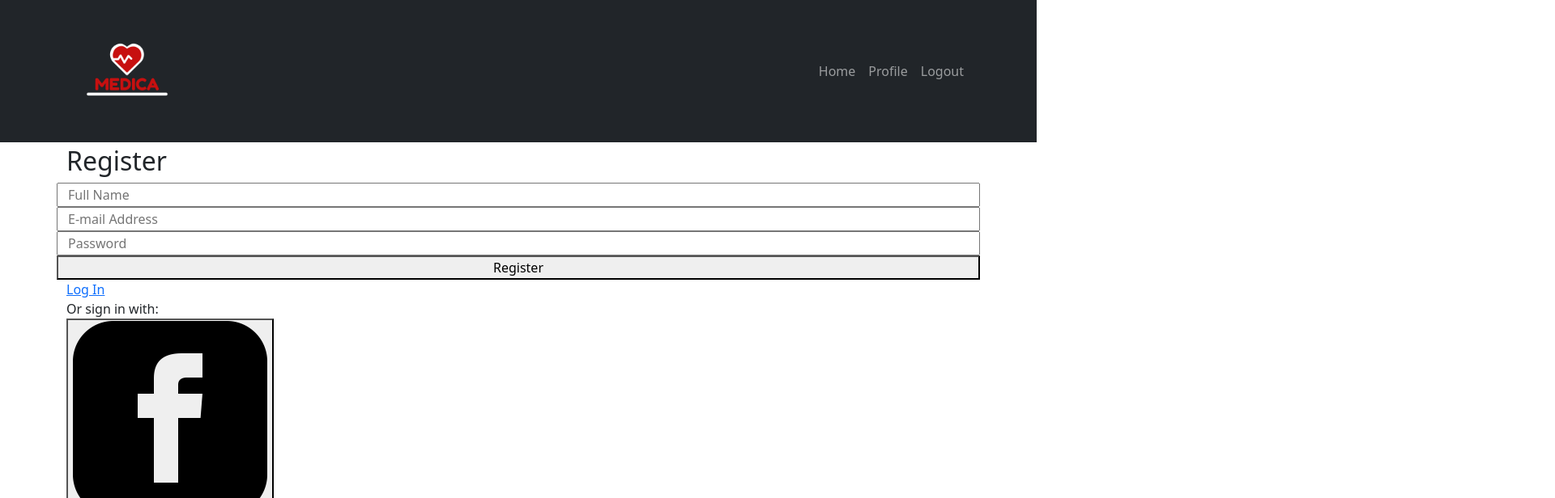
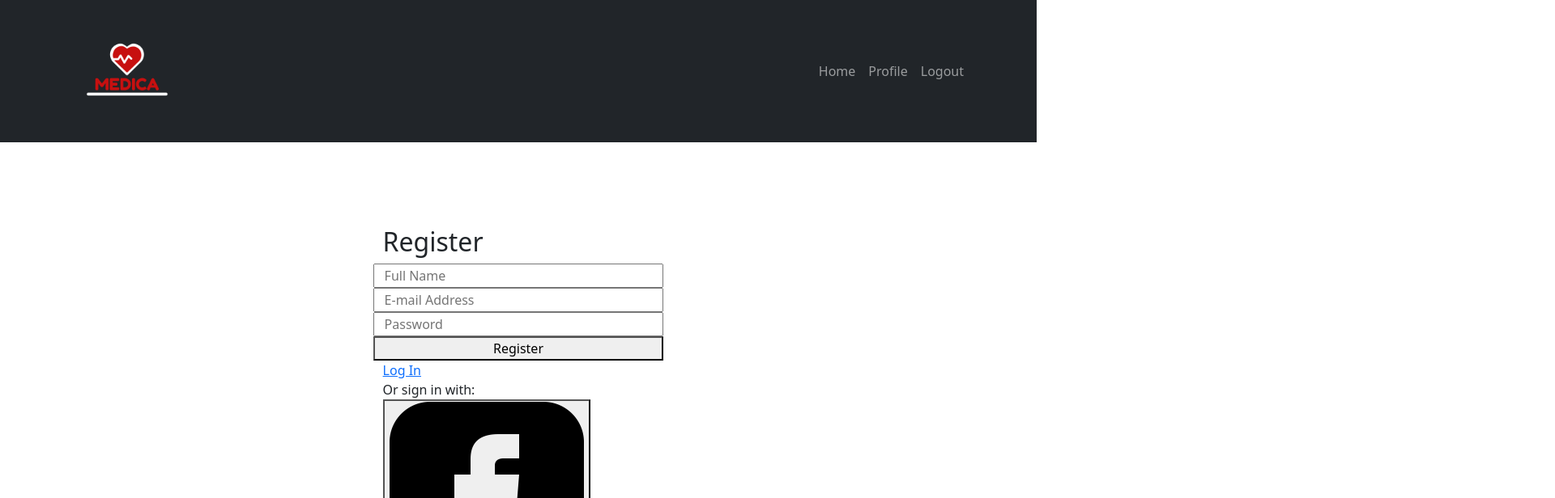
Before and after one commit to andycarl2014/MEDICA, a React (Create React App) app: page /#/register in a window 1280 px wide. Shown: the top 616 px of the page at 81% size, 1920 px wide, since content can reach past the window. Built offline with nearby package versions, Linux system fonts and the light colour scheme; no server answers.

Commit message:
2stchange

```diff
--- a/package.json
+++ b/package.json
@@ -1,5 +1,5 @@
 {
-	"homepage": "http://atfpractica.me/bagpl",
+	"homepage": "https://andycarl2014.github.io/MEDICA",
 	"name": "bagpl",
 	"version": "0.1.0",
 	"private": true,
--- a/src/Components/Navbar/Navbar.js
+++ b/src/Components/Navbar/Navbar.js
@@ -14,7 +14,7 @@ function Navbarr() {
 						style={{ width: '150px', height: '150px' }}
 					></img>
 				</Navbar.Brand>
-				<Nav className='me-auto'>
+				<Nav>
 					<Nav.Link href='#/dashboard'>Home</Nav.Link>
 					<Nav.Link href='#/profile'>Profile</Nav.Link>
 					<Nav.Link href='#' onClick={logout}>
--- a/src/Components/Register/Register.js
+++ b/src/Components/Register/Register.js
@@ -28,7 +28,7 @@ const Register = () => {
 	return (
 		<div id='loginform'>
 			<h2 id='headerTitle'>Register</h2>
-			<div className='row row2'>
+			<div className='row '>
 				<input
 					type='text'
 					value={name}
@@ -36,7 +36,7 @@ const Register = () => {
 					placeholder='Full Name'
 				/>
 			</div>
-			<div className='row row2'>
+			<div className='row '>
 				<input
 					type='text'
 					value={email}
@@ -44,7 +44,7 @@ const Register = () => {
 					placeholder='E-mail Address'
 				/>
 			</div>
-			<div className='row row2'>
+			<div className='row '>
 				<input
 					type='password'
 					value={password}
@@ -52,11 +52,11 @@ const Register = () => {
 					placeholder='Password'
 				/>
 			</div>
-			<div className='row row2' id='button'>
+			<div className='row ' id='button'>
 				<button onClick={register}>Register</button>
 			</div>
 
-			<div id='button' className='row'>
+			<div className='row' id='button'>
 				<a href='#/login'>Log In</a>
 			</div>
 			<OtherMethods />
--- a/src/Components/extras/css/style.css
+++ b/src/Components/extras/css/style.css
@@ -3,6 +3,7 @@ body,
 .App {
 	height: 100%;
 	width: 100%;
+	font-size: 100%;
 }
 body {
 	padding-top: 180px;
@@ -11,6 +12,17 @@ body {
 	height: 100%;
 	width: 100%;
 }
+
+#loginform {
+	max-width: 500px;
+	min-width: 300px;
+	width: 30%;
+	height: 60%;
+	margin: 100px auto;
+	background-color: #ffffff;
+	border-radius: 25px;
+}
+
 .navbar-nav {
 	margin-right: 0 !important;
 }
```
